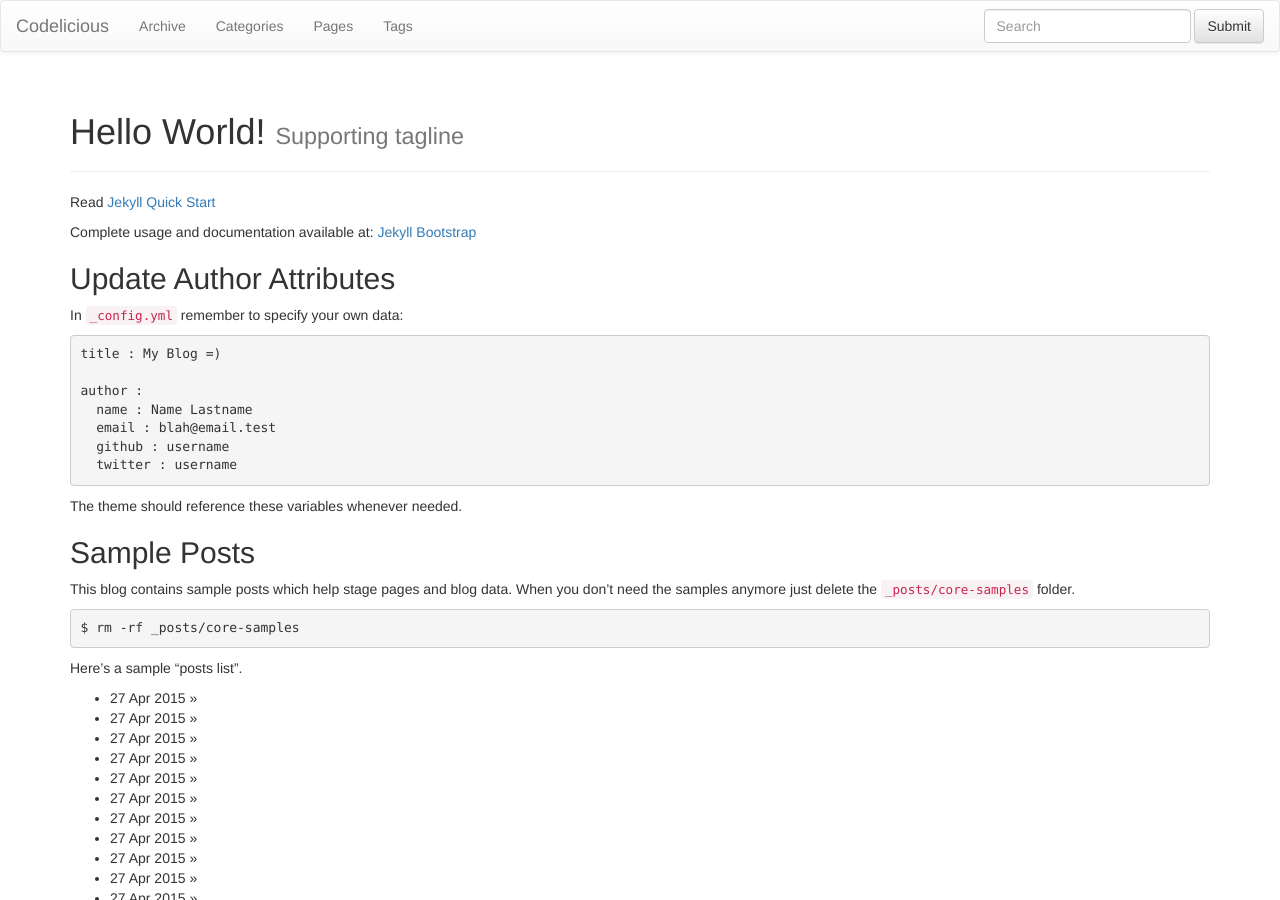
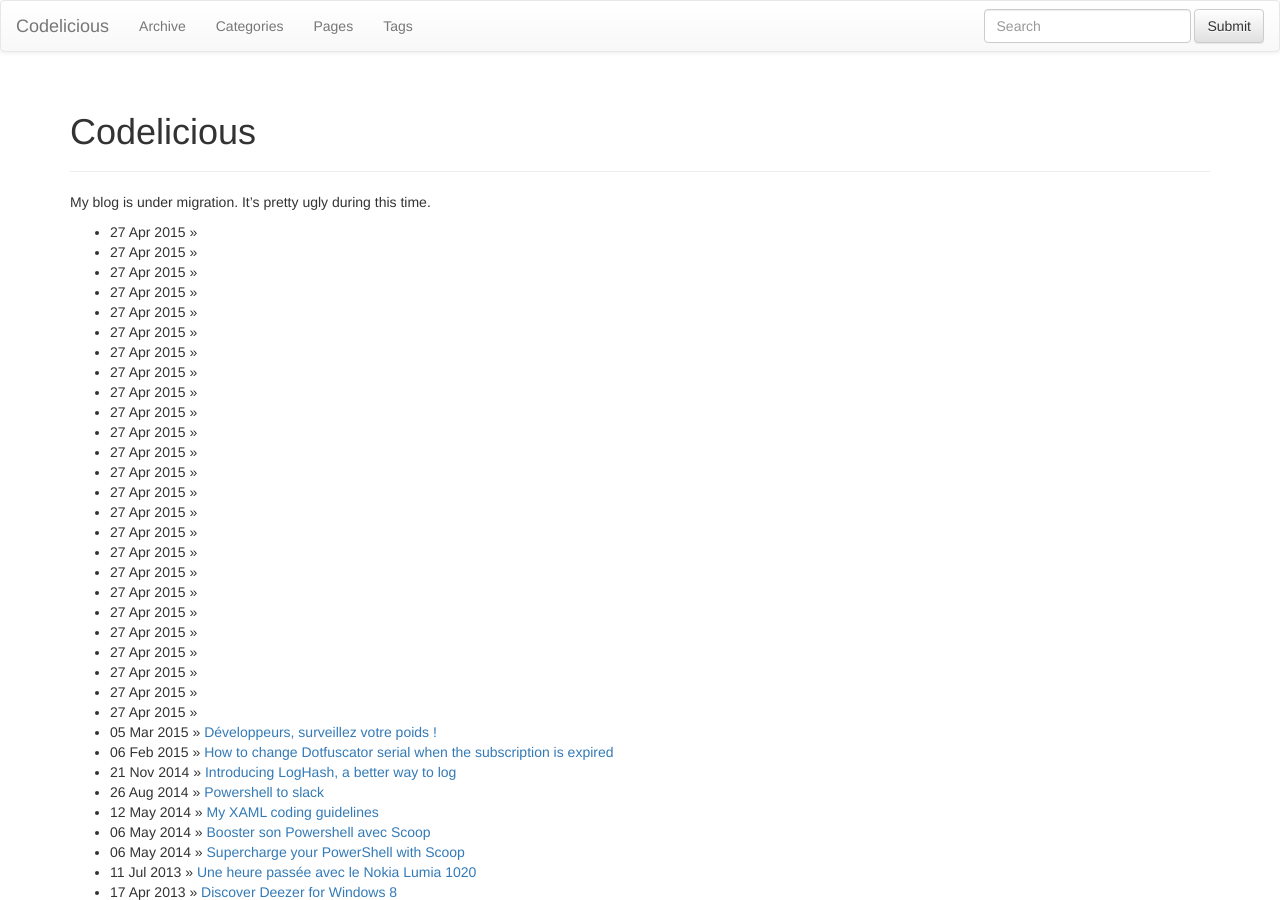
Before and after one commit to adamacoulibalu/cmaneu.github.io, a Jekyll site: the page built from index.md, in a window 1280 px wide and 900 px high. Built offline with Jekyll 4.4.1, drawn with Linux system fonts in a browser that asks for light colours; nearby versions of some CDN libraries; library files that are not in the unit come from our copies; some of the changed text lies outside the part shown.

Commit message:
Update index.md

```diff
--- a/index.md
+++ b/index.md
@@ -1,44 +1,13 @@
 ---
 layout: page
-title: Hello World!
-tagline: Supporting tagline
+title: Codelicious
 ---
 {% include JB/setup %}
 
-Read [Jekyll Quick Start](http://jekyllbootstrap.com/usage/jekyll-quick-start.html)
-
-Complete usage and documentation available at: [Jekyll Bootstrap](http://jekyllbootstrap.com)
-
-## Update Author Attributes
-
-In `_config.yml` remember to specify your own data:
-
-    title : My Blog =)
-
-    author :
-      name : Name Lastname
-      email : blah@email.test
-      github : username
-      twitter : username
-
-The theme should reference these variables whenever needed.
-
-## Sample Posts
-
-This blog contains sample posts which help stage pages and blog data.
-When you don't need the samples anymore just delete the `_posts/core-samples` folder.
-
-    $ rm -rf _posts/core-samples
-
-Here's a sample "posts list".
+My blog is under migration. It's pretty ugly during this time.
 
 <ul class="posts">
   {% for post in site.posts %}
     <li><span>{{ post.date | date_to_string }}</span> &raquo; <a href="{{ BASE_PATH }}{{ post.url }}">{{ post.title }}</a></li>
   {% endfor %}
 </ul>
-
-## To-Do
-
-This theme is still unfinished. If you'd like to be added as a contributor, [please fork](http://github.com/plusjade/jekyll-bootstrap)!
-We need to clean up the themes, make theme usage guides with theme-specific markup examples.
```
